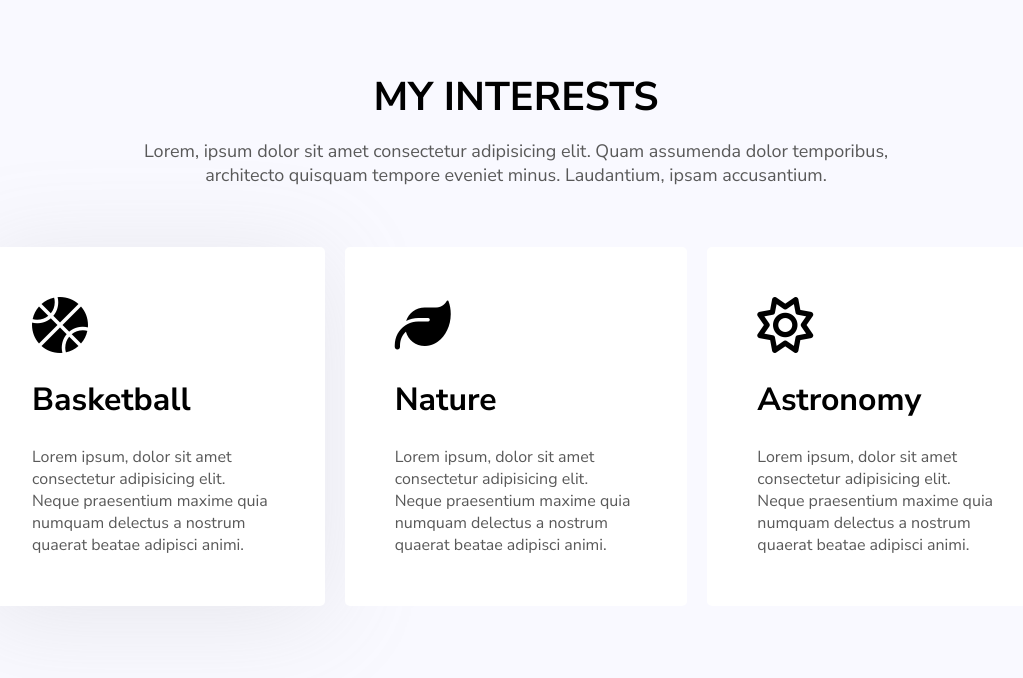
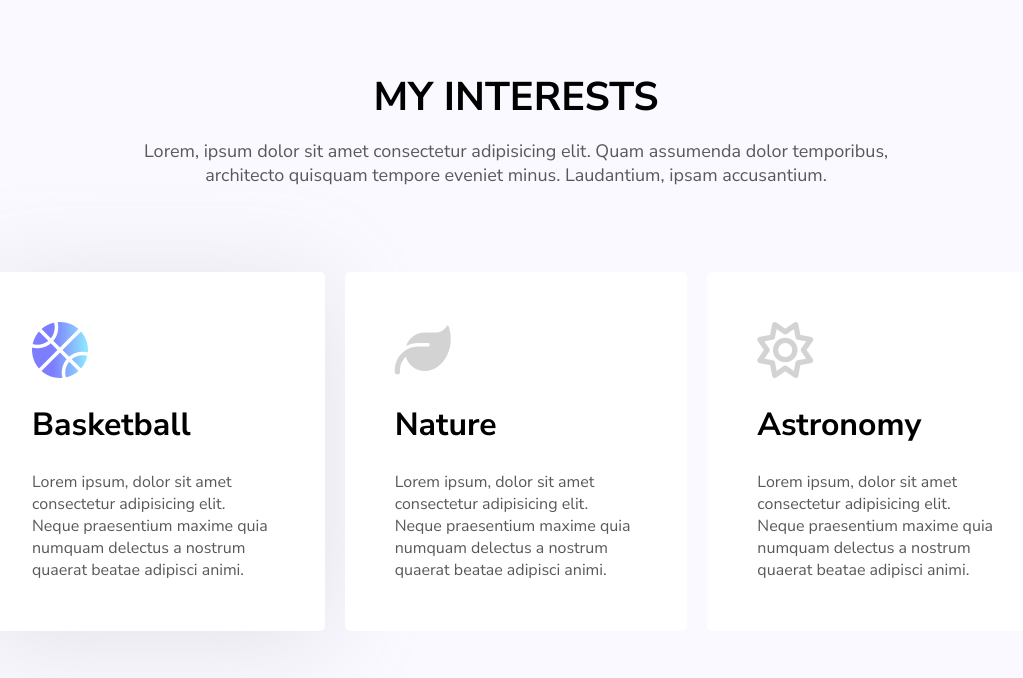
Before and after one commit to EricASC6/William-s-Website-, a plain HTML site: page index.html in a window 1280 px wide. In both pictures the pointer is over the element 277 px from the left and 3151 px from the top of the page. Shown: the part 2725-3403 px from the top of the page, without its empty margins (124-1147 px from the left). Drawn offline with Linux system fonts and the light colour scheme.

Commit message:
hover effect for interests

```diff
--- a/style.css
+++ b/style.css
@@ -222,6 +222,7 @@ main {
     background: linear-gradient(90deg, rgba(125,125,255,1) 37%, rgba(143,235,254,1) 100%);
     -webkit-text-fill-color: transparent;
     -webkit-background-clip: text;
+    background-clip: text;
 }
 
 /*  */
@@ -254,6 +255,7 @@ main {
     width: 75%;
     margin: auto;
     margin-top: 150px;
+    margin-bottom: 25px;
 }
 
 #about-head h1 {
@@ -294,12 +296,30 @@ main {
 
 .ibox .fas{
     font-size: 3.5rem;
+    color: rgb(211, 211, 211);
 }
 
 .ibox .far {
     font-size: 3.5rem;
+    color: rgb(211, 211, 211);
 }
 
 .ibox:hover {
-    box-shadow: 0 10px 100px 0 rgba(153, 153, 153, 0.187);
+    box-shadow: 0 10px 100px 0 rgba(153, 153, 153, 0.235);
 }
+
+.ibox:hover .fas {
+    background: rgb(125,125,255);
+    background: linear-gradient(90deg, rgba(125,125,255,1) 37%, rgba(143,235,254,1) 100%);
+    -webkit-text-fill-color: transparent;
+    -webkit-background-clip: text;
+    background-clip: text;
+}
+
+.ibox:hover .far {
+    background: rgb(125,125,255);
+    background: linear-gradient(90deg, rgba(125,125,255,1) 37%, rgba(143,235,254,1) 100%);
+    -webkit-text-fill-color: transparent;
+    -webkit-background-clip: text;
+    background-clip: text;
+}
```
